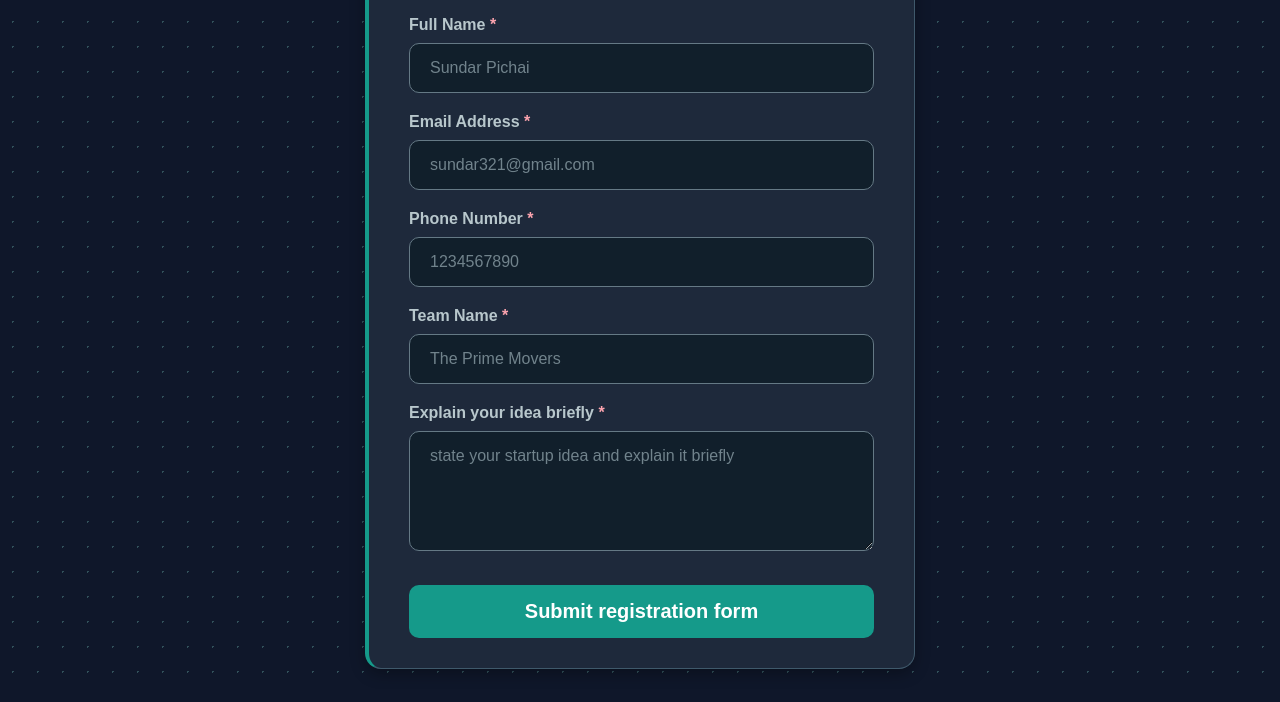
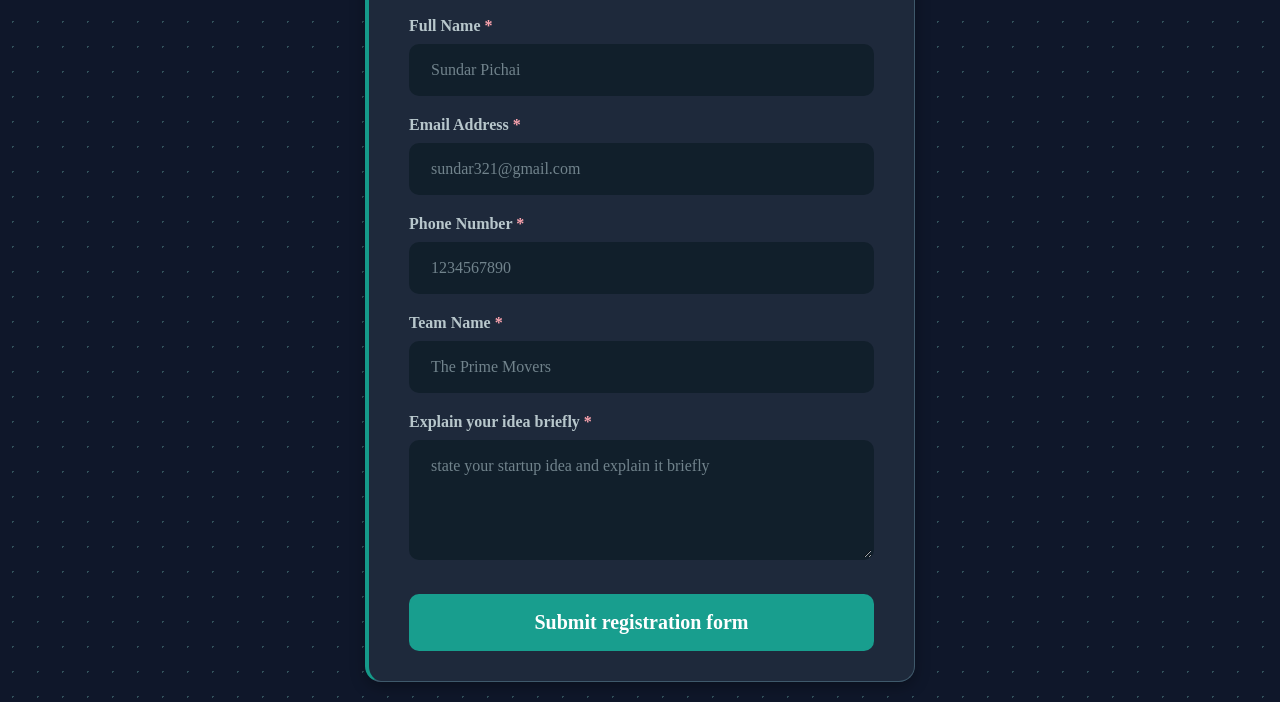
Before and after one commit to NehaGoyal-engg/e-cell-registration-form, a plain HTML site: page index.html in a window 1280 px wide. Shown: the part 191-893 px from the top of the page. Drawn offline with Linux system fonts and the light colour scheme.

Commit message:
upload modified file

```diff
--- a/style.css
+++ b/style.css
@@ -1,7 +1,7 @@
 *{
     margin:0;
     padding:0;
-    font-family: Arial, Helvetica, sans-serif;
+    font-family:sora;
     box-sizing: border-box;
 }
 
@@ -29,11 +29,13 @@ body{
      border-top: 2px solid #159a8a;
 }
 
+/* e cell event heading  */
 .classHeader{
   text-align: center;
   margin-bottom: 20px;
 
 }
+
 .cell{
      background-color:rgba(20, 184, 166, 0.15);
     color:#5eead4;
@@ -46,20 +48,24 @@ body{
     margin-bottom: 10px;
 }
 
+/* main heading  */
 .heading{
     margin-bottom: 13px;
 }
 
+/* badges */
 .badge{
     margin-bottom: 10px;
     font-weight: 500;
 }
 
+/* paragraph */
 .headPara{
     font-weight: 600;
     font-size: 18px;;
 }
 
+/* form information */
 .info-form{
     margin-bottom: 20px;
 }
@@ -78,13 +84,22 @@ span{
 
 input,textarea{
       background-color:#111f2b;
-    border:1px solid #657985;
+    border:2px solid transparent;
     width:100%;
     border-radius: 10px;
     padding: 15px 20px;
    font-size: 16px;
    outline: none;
    color: rgb(218, 233, 247);
+}
+
+.info-form:hover label {
+    color: #f8fafc;
+}
+
+.info-form:hover input,
+.info-form:hover textarea {
+    border:2px dotted #159a8a;
 }
 
 input::placeholder, textarea::placeholder {
@@ -96,12 +111,13 @@ textarea{
     min-height: 120px;
 }
 
+/* submit button  */
 .submit-Button{
-      background-color:#159a8a;
+      background-color:#189e8e;
     width:100%;
     padding: 15px 9px;
     font-size: 20px;
-    border:none;
+    border:2px solid transparent;
     border-radius: 10px;
     font-weight: 700;
     color:white;
@@ -109,13 +125,16 @@ textarea{
 }
 
 .submit-Button:hover{
-      background-color:#117c70; ;
+      background-color:#148f81;
+      border: 2px dotted #0cdbc3
 }
 
 .submit-Button:active{
-transform: scale(0.99);
+transform: scale(0.98);
+   background-color:#107569;
 }
 
+/* error message  */
 .error-message{
     color:#f43f5e;
     font-size: 15px;
@@ -127,6 +146,7 @@ input.error,textarea.error{
     box-shadow: 0 0 0 2px rgba(244,63,94,0.2);
 }
 
+/* complete registation message  */
 .suc-Box{
     text-align: center;
     padding: 25px 0;
```
